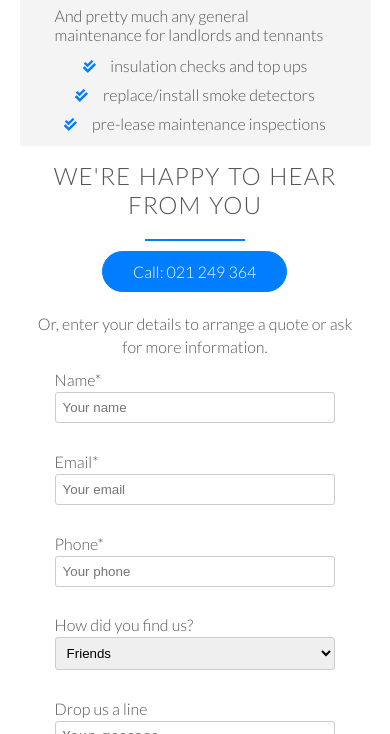
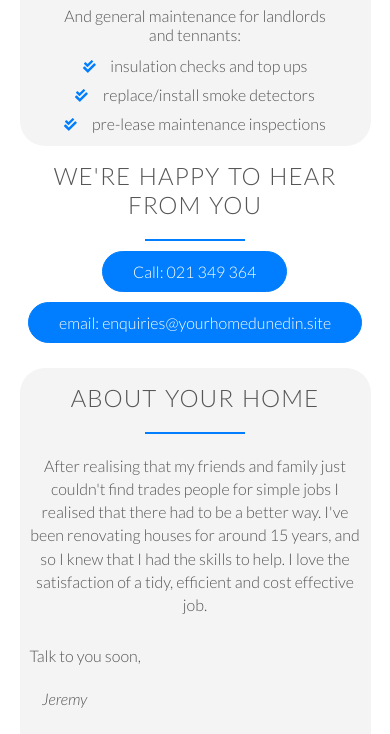
Before and after one commit to HairyMaclary/YourHome, a PHP site: page / in a window 390 px wide. Shown: the part 2538-3272 px from the top of the page. Run offline with PHP 8.4, Linux system fonts and the light colour scheme; some libraries are stand-ins or nearby versions.

Commit message:
latest changes

```diff
--- a/index.html
+++ b/index.html
@@ -5,9 +5,16 @@
     <meta charset="UTF-8">
     <meta name="viewport" content="width=device-width, initial-scale=1.0">
     <meta http-equiv="X-UA-Compatible" content="ie=edge">
-    <meta name="description" content="Your Home is a high value property maintenance business. Dunedin, NZ.">
+    <meta name="description" content="Your Home property maintenance business. Dunedin, NZ.">
+    <meta name="keywords" content="Dunedin, New Zealand, home, house, maintenance, repairs, Jeremy Buis" />
 
-    <link href='http://fonts.googleapis.com/css?family=Lato:100,300,400,300italic' rel='stylesheet' type='text/css'>
+    <!-- Geo Location -->
+    <meta name="geo.region" content="NZ-OTA" />
+    <meta name="geo.placename" content="Dunedin" />
+    <meta name="geo.position" content="-45.87876;170.502798" />
+    <meta name="ICBM" content="-45.87876, 170.502798" />
+
+    <link href='https://fonts.googleapis.com/css?family=Lato:100,300,400,300italic' rel='stylesheet' type='text/css'>
     <link rel="stylesheet" type="text/css" href="vendors/animate.css" />
     <link rel="stylesheet" href="https://use.fontawesome.com/releases/v5.5.0/css/all.css" integrity="sha384-B4dIYHKNBt8Bc12p+WXckhzcICo0wtJAoU8YZTY5qE0Id1GSseTk6S+L3BlXeVIU"
         crossorigin="anonymous">
@@ -24,7 +31,7 @@
     <meta name="msapplication-config" content="img/favicon/browserconfig.xml">
     <meta name="theme-color" content="#ffffff">
 
-    <title>Your Home</title>
+    <title>Your Home | Dunedin Home Maintenance</title>
 </head>
 
 <body>
@@ -50,12 +57,11 @@
             </div>
         </nav>
         <div class="header-text-box">
-            <h1>Don't wait forever...<br>get it fixed now!</h1>
+            <h1>Get it fixed now!</h1>
             <h3>Value for money property maintenance</h3>
             <div class="header-button-container">
                 <a class="btn btn-full js--wp0" href="tel:021349364">Call</a>
-                <a class="btn btn-full js--scroll-to-contact js--wp0" href="#">Easy Quote</a>
-                <a class="btn btn-ghost js--scroll-to-services" href="#">Show me more</a>
+                <a class="btn btn-full js--scroll-to-services" href="#">Show me more</a>
             </div>
         </div>
     </header>
@@ -82,7 +88,7 @@
 
         <div class="service-block">
             <div class="text-container">
-                <p style="text-align: left;">On the inside...</p>
+                <p id='first-service-header'>On the inside...</p>
                 <div class="bullet">
                     <i class="fas fa-check-double"></i>
                     <p>holes in walls</p>
@@ -129,7 +135,7 @@
 
         <div class="service-block">
             <div class="text-container">
-                <p style="text-align: left;">And pretty much any general maintenance for landlords and tennants</p>
+                <p id='first-service-header'>And general maintenance for landlords and tennants:</p>
                 <div class="bullet">
                     <i class="fas fa-check-double"></i>
                     <p>insulation checks and top ups</p>
@@ -151,6 +157,8 @@
     <section class="section section-form js--section-form" id="contact">
         <div class="section-header"  style="display: flex; flex-direction: column;">
             <h2>We're happy to hear from you</h2>
+        </div>
+        <div class='contact-buttons' style='display: flex; flex-direction: column;'>
             <div
                 class="call-button js--wp5"
                 style="align-self: center; margin-bottom: 10px">
@@ -158,9 +166,21 @@
                     class="btn btn-full"
                     href="tel:021349364"
                     style="align-self: center;"
-                >Call: 021 249 364</a>
+                    >Call: 021 349 364
+                </a>
             </div>
-            <p class="long-copy">Or, enter your details to arrange a quote or ask for more information.</p>
+            <div
+                class="call-button js--wp5"
+                style="align-self: center; margin-bottom: 10px">
+                <a
+                    class="btn btn-full"
+                    href="mailto:enquiries@yourhomedunedin.site"
+                    style="align-self: center;"
+                    >email: enquiries@yourhomedunedin.site
+                </a>
+        </div>
+        </div>
+            <!-- <p class="long-copy">Or, enter your details to arrange a quote or ask for more information.</p>
         </div>
         <div>
             <form method="post" action="mailer.php" class="contact-form">
@@ -187,14 +207,14 @@
                 <label id="label-space">&nbsp;</label>
                 <input class="js--wp4" type="submit" value="Send it!">
             </form>
-        </div>
+        </div> -->
     </section>
 
     <section class="section about js--section-about" id="about">
         <div class="section-header">
             <h2>About Your Home</h2>
             <p class="long-copy">After realising that my friends and
-                family just couldn't find trade people for simple jobs
+                family just couldn't find trades people for simple jobs
                 I realised that there had to be a better way.
                 I've been renovating houses for around 15 years,
                 and so I knew that I had the skills to help.
@@ -209,7 +229,7 @@
             <img class="js--wp2" src="./img/toolRack.jpg" alt="J-Kadoodlehopper">
         </div>
         <div class="call-button js--wp5">
-            <a class="btn btn-full" href="tel:021349364">021 249 364</a>
+            <a class="btn btn-full" href="tel:021349364">Call: 021 349 364</a>
         </div>
     </section>
 
--- a/mailer.php
+++ b/mailer.php
@@ -8,7 +8,7 @@
 
     // Check the data.
     if (empty($name) OR empty($message) OR !filter_var($email, FILTER_VALIDATE_EMAIL)) {
-        header("Location: https://hairymaclary.github.io/YourHouse/index.php?success=-1#contact");
+        header("Location: file:///C:/repos/yourhome/YourHome/index.html?success=-1#contact");
         exit;
     }
 
@@ -30,6 +30,6 @@
     mail($recipient, $subject, $email_content, $email_headers);
 
     // Redirect to the index.html page with success code
-    header("Location: https://hairymaclary.github.io/YourHouse/index.php?success=1#contact");
+    header("Location: file:///C:/repos/yourhome/YourHome/index.html?success=1#contact");
 
 ?>
--- a/queries.css
+++ b/queries.css
@@ -64,6 +64,10 @@
         height: 300px;
     }
 
+    #first-service-header {
+        text-align: center;
+    }
+
 }
 
 /* Small tablet to big tablet: from 768px to 1023px */
@@ -76,8 +80,8 @@
     }
 
     .long-copy {
-        width: 100%;
-        margin-left: 0;
+        width: 70%;
+        margin: auto;
     }
 
     blockquote {
@@ -87,6 +91,16 @@
     .app-screen { width: 50%; }
 }
 
+
+/* rotated screen */
+
+@media only screen and (max-width: 1023px ) and (orientation:landscape) {
+    .header-text-box > h1 {
+        position: relative;
+        top: 40px;
+    }
+
+}
 
 /* large phones to small tablets: from 481px to 767px */
 @media only screen and (max-width: 767px) {
@@ -98,11 +112,13 @@
 
     .mobile-nav-icon {display: inline-block;}
 
-    .small-screen-nav {
+    /* .small-screen-nav {
         display: flex;
         flex-direction: column;
         align-items: flex-end;
-    }
+    } */
+
+    .small-screen-nav { display: none};
 
     .small-screen-nav .fa-times {
         margin-top: 10px;
@@ -126,7 +142,7 @@
         font-size: 100%;
     }
 
-    .sticky .main-nav { display: none; }
+    .sticky { display: none; }
 
     .sticky .main-nav {
         margin-top: 5px;
@@ -196,6 +212,15 @@
 
 /* Small phones: from 0 to 480px*/
 @media only screen and (max-width: 480px) {
+
+    .header-text-box > h1 {
+        font-size: 100%;
+    }
+
+    .header-text-box > h3 {
+        font-size: 100%;
+    }
+
     .section { padding: 15px 0; }
 
     nav, .sticky {
@@ -273,3 +298,15 @@
         margin: 16px 0;
     }
 }
+
+
+@media only screen and (max-width: 480px) and (orientation:landscape) {
+
+    .header-text-box > h1 {
+        margin-bottom: 40px;
+    }
+
+    .header-button-container {
+        height: 100px;
+    }
+}
--- a/style.css
+++ b/style.css
@@ -39,6 +39,7 @@ body {
     padding: 80px;
     width: 70%;
     margin: auto;
+    border-radius: 25px;
 }
 
 h2 {
@@ -124,7 +125,7 @@ input[type=submit]:active {
 /* ----------------------------------------------- */
 
 header {
-    background-image: linear-gradient(rgba(0, 0, 0, 0.7), rgba(0, 0, 0, 0.7)), url(./img/suburb.jpg);
+    background-image: linear-gradient(rgba(0, 0, 0, 0.7), rgba(0, 0, 0, 0.7)), url(./img/suburb-min.jpg);
     background-size: cover;
     background-position: center;
     background-attachment: fixed;
@@ -188,7 +189,7 @@ h3 {
 }
 
 #tp-logo {
-    background-color: rgba(0, 0, 0, 0.4);
+    background-color: rgba(0, 0, 0, 0.3);
     padding-right: 10px;
     border-radius: 7px;
 }
@@ -209,6 +210,8 @@ h3 {
 .main-nav li {
     display: inline-block;
     margin-left: 40px;
+    padding-bottom: 10px;
+    font-size: x-large;
 }
 
 .main-nav li a:link,
@@ -255,12 +258,13 @@ h3 {
 }
 
 .sticky .main-nav {
-    margin-top: 15px;
+    margin-top: 7px;
+    margin-bottom: 7px;
 }
 
 .sticky .main-nav li a:link,
 .sticky .main-nav li a:visited {
-    padding: 15px 0;
+    padding: 15px 0 0 0;
     color: #555;
 }
 
@@ -432,6 +436,10 @@ cite img {
     display: inline-block;
 }
 
+#first-service-header {
+    text-align: left;
+}
+
 
 /* ----------------------------------------------- */
 /* CONTACT SECTION */
```
Also changed, not shown: img/HQ-Logo-Image.jpg (added), img/Logo SVG File.svg, img/Logo Transparency.png, img/Logo-1.jpg (added), img/Logo-2.jpg (added), img/suburb-min.jpg (added), img/suburb_resized.jpg (added), 1 other file.
